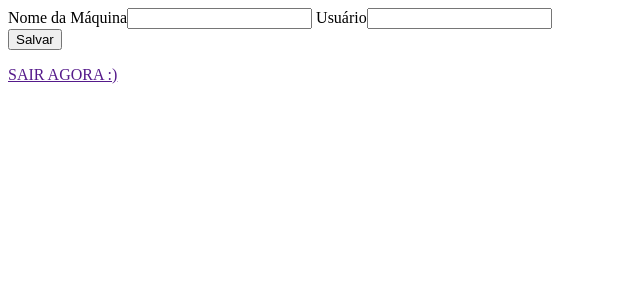
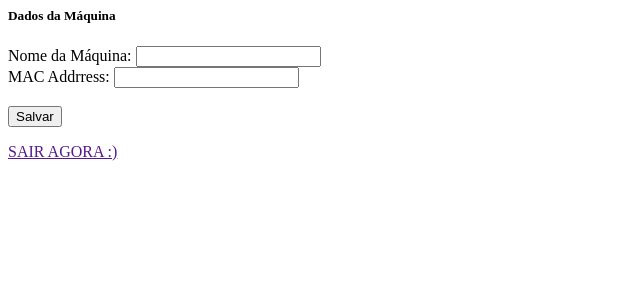
Before and after one commit to brunoorosco/phpnodemcu, a PHP site: the page made by Source/Views/theme/sensors/sensors.php in a window 1280 px wide. Shown: the top 300 px of the page, without its empty margins (0-640 px from the left). Run offline with PHP 8.4, Linux system fonts and the light colour scheme; the template is opened without the code that fills it, so the values that code supplies are empty.

Commit message:
ajustes 03/03

```diff
--- a/Source/Controllers/Sensors.php
+++ b/Source/Controllers/Sensors.php
@@ -29,7 +29,7 @@ class Sensors extends Controller
         $this->sensor = (new SensorsModel())->find()->fetch(true);
 
         $head = $this->seo->optimize(
-            "Bem vind@ {$this->user->Nome} | " . site("name"), //title
+            "Bem vind@ {$_SESSION["user"]} | " . site("name"), //title
             site("desc"), //descrição
             $this->router->route("app.home"), //url
             routeImage("Home") //image
@@ -45,7 +45,7 @@ class Sensors extends Controller
     public function create($data): void
     {
         $head = $this->seo->optimize(
-            "Bem vind@ {$this->user->Nome} | " . site("name"), //title
+            "Bem vind@ {$_SESSION["user"]} | " . site("name"), //title
             site("desc"), //descrição
             $this->router->route("app.home"), //url
             routeImage("Home") //image
--- a/Source/Views/theme/sensors/sensors.php
+++ b/Source/Views/theme/sensors/sensors.php
@@ -2,32 +2,39 @@
 
 <?php $v->start("css"); ?>
 <link href="<?= asset('css/message.css') ?>" rel="stylesheet">
-
-
+<link href="<?= asset('css/form.css') ?>" rel="stylesheet">
 <?php $v->end(); ?>
 
-<div class="page">
 <div class="container">
-        <div class="row m-0">
 
-            <form id="formSensors" method="post" action="<?= $router->route("sensors.save"); ?>" enctype="multipart/form-data" autocomplete="off">
+    <form method="post" action="<?= $router->route("sensors.save"); ?>" enctype="multipart/form-data" autocomplete="off">
         <div class="login_form_callback">
             <?= flash(); ?>
         </div>
-                <div class="form-group">
-                    <label class="">Nome da Máquina<input type="text" name="sensor" class="form-control"></label>
-                    <label class="">Usuário<input type="text" name="mac" class="form-control"></label>
+        <div class="card">
+            <h5 class="card-header">Dados da Máquina</h5>
+            <div class="card-body">
+                <div class="form-row">
+                    <div class="form-group col-md-6">
+                        <label class="">Nome da Máquina:</label>
+                        <input type="text" name="sensor" class="col form-control">
                     </div>
+                    <div class="form-group col-md-6">
+                        <label class="">MAC Addrress:</label>
+                        <input type="text" name="mac" class="col form-control">
+                    </div>
+                </div>
+            </div>
+        </div>
+        <br>
         <div class="form-group">
             <button type="submit" class="btn btn-primary">
                 Salvar
             </button>
         </div>
     </form>
+</div>
 
-        </div>
-    </div>
-</div>
 <p><a class="btn btn-green" href="<?= $router->route("app.logoff"); ?>" title="Sair agora">SAIR AGORA :)</a></p>
 </div>
 
--- a/Source/Views/theme/sidebar.php
+++ b/Source/Views/theme/sidebar.php
@@ -37,7 +37,7 @@
                 </div>
                 <div class="sidebar-header">
                     <div class="user-pic">
-                        <img alt="image" class="img-circle" src="<?= asset('img/avatar-2.png') ?>" width="45" />
+                        <img alt="image" class="img-circle" src="<?= asset('img/avatar2.png') ?>" width="60" />
                     </div>
                     <div class="user-info">
                         <span class="user-name">
```
Also changed, not shown: Source/Views/assets/img/avatar.png (added), Source/Views/assets/img/avatar2.png (added), 1 other file. Lines whose indentation alone changed are shown as unchanged.
